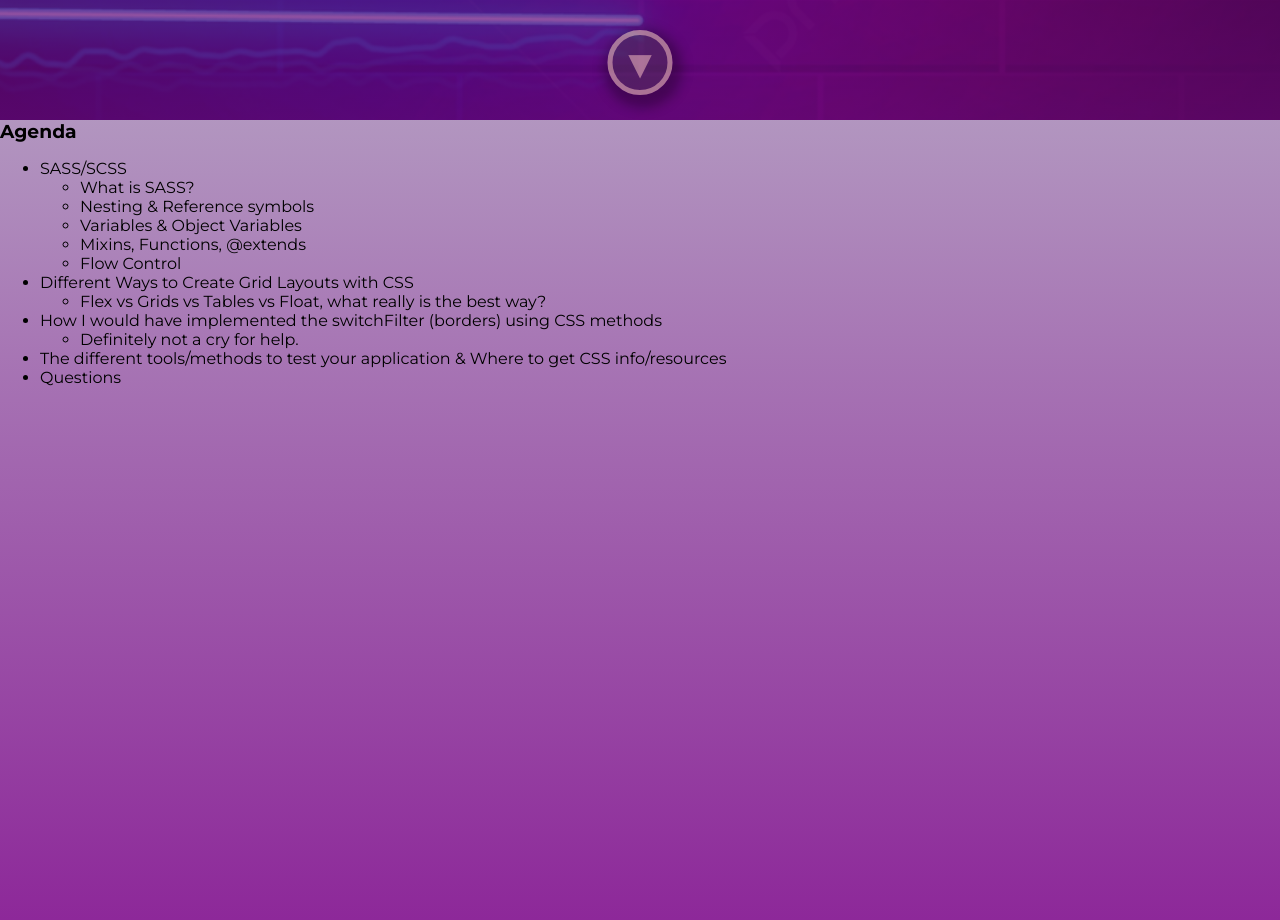
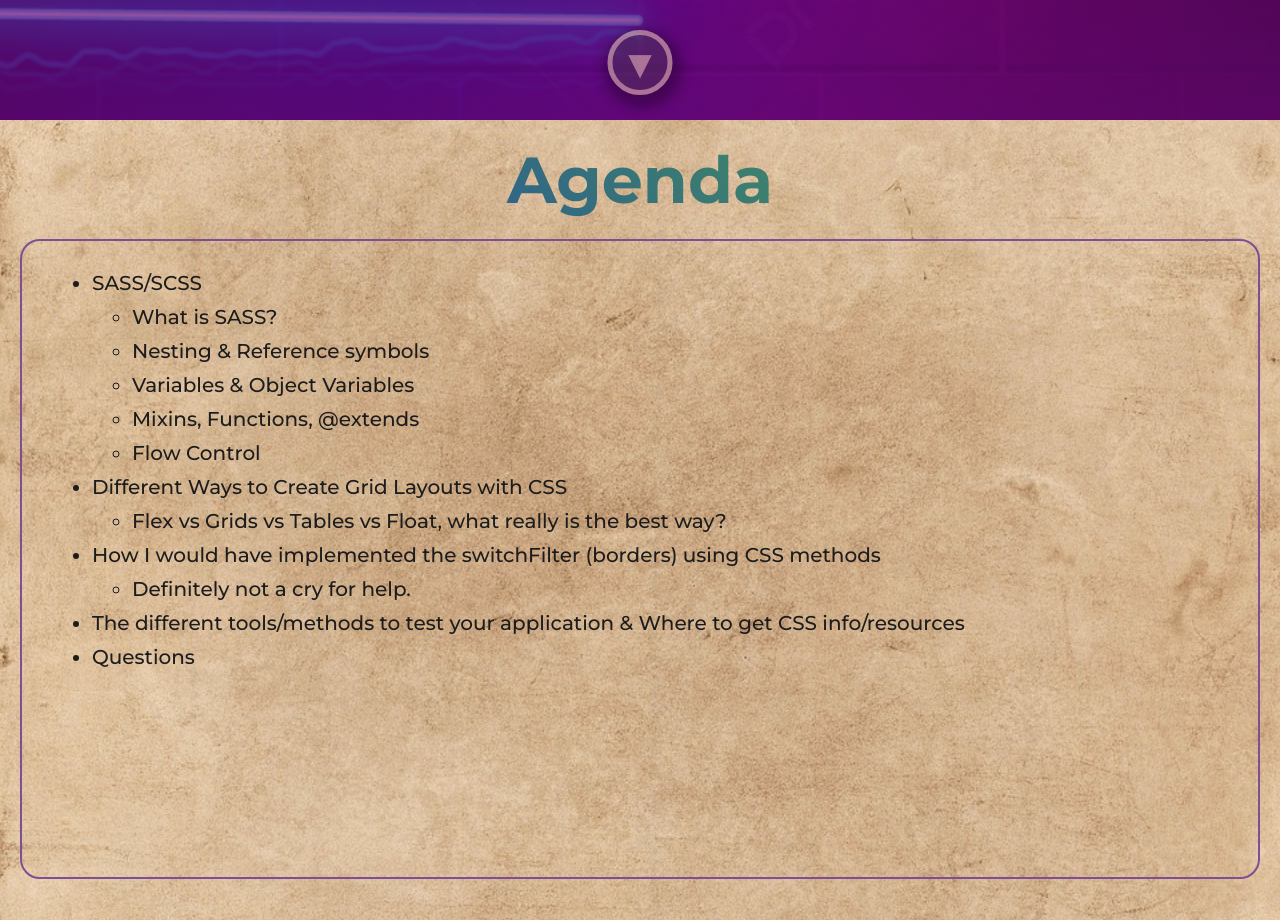
Before and after one commit to garcian5/SassDemo, a Vue app: page / in a window 1280 px wide. Shown: the part 680-1600 px from the top of the page. Built offline with nearby package versions, Linux system fonts and the light colour scheme.

Commit message:
fleshed style out

```diff
--- a/src/components/Slide.vue
+++ b/src/components/Slide.vue
@@ -37,16 +37,17 @@
 </script>
 
 <template>
-  <div>
-    <h3>{{ slide.title }}</h3>
+  <div class="slide w100 h100">
+    <div class="slide-title">{{ slide.title }}</div>
 
     <!-- body will need to be embeded as an html element -->
-    <template v-if="slide.bodyIsHTML">
+    <div class="slide-body" v-if="slide.bodyIsHTML">
       <div v-html="slide.bodyHTML"></div>
-    </template>
-    <template v-else>
-      <p v-if="slide.bodyText">{{ slide.bodyText }}</p>
-      <ul v-if="slide.bodyList.length > 0">
+    </div>
+    <div class="slide-body" v-else>
+      <p class="slide-text" v-if="slide.bodyText">{{ slide.bodyText }}</p>
+
+      <ul class="slide-text" v-if="slide.bodyList.length > 0">
         <li v-for="(listItem, index) in slide.bodyList" :key="listItem.parent + index">
           {{ listItem.parent }}
           <ul v-if="listItem.children.length > 0">
@@ -54,7 +55,7 @@
           </ul>
         </li>
       </ul>
-    </template>
+    </div>
 
     <div>
       <img v-for="(img, index) in slide.imgs" :src="img" alt="" :key="img + index" />
@@ -63,5 +64,29 @@
 </template>
 
 <style lang="scss" scoped>
+@import '../assets/mixin.scss';
+@import '../assets/variables.scss';
+.slide {
+  padding: 20px;
+  @include bgImgConfig(url(/src/assets/imgs/bg2.jpg), fixed);
+}
+.slide-title {
+  text-align: center;
+  @include textFormats(65px, 700);
+  @include gradientFont(linear-gradient(45deg, #1c3aaf, #53af42), #78f392);
+}
 
+.slide-body {
+  border: 2px solid $tertiary-color;
+  border-radius: 20px;
+  min-height: calc(100vh - 160px);
+  margin-top: 20px;
+  .slide-text {
+    @include textFormats(20px, 500, $dark);
+    margin: 30px;
+    li {
+      margin: 10px auto;
+    }
+  }
+}
 </style>
--- a/src/components/Slides.vue
+++ b/src/components/Slides.vue
@@ -38,9 +38,7 @@
 </script>
 
 <template>
-  <div>
-    <slide :slide="agenda"></slide>
-  </div>
+  <slide :slide="agenda"></slide>
 </template>
 
 <style lang="scss" scoped>
```
